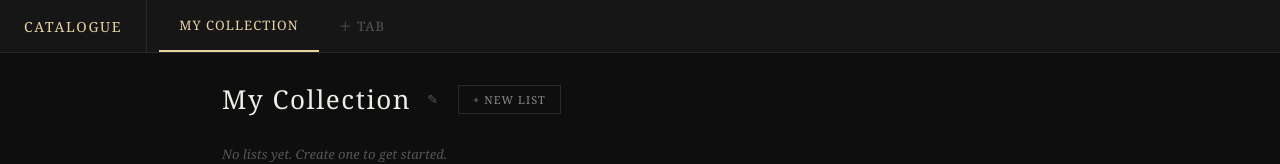
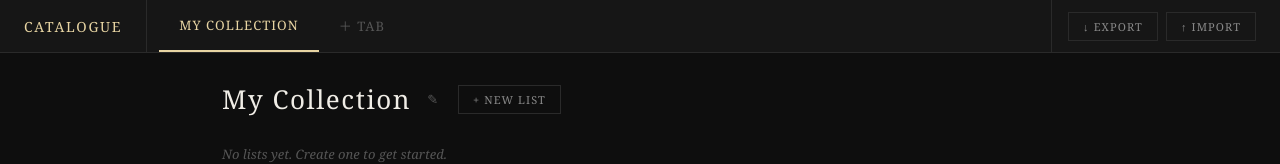
Before and after one commit to PrzyluckiMaciej/Cataloguer, a React (Create React App) app: page / in a window 1280 px wide. Shown: the top 164 px of the page. Built offline with nearby package versions, Linux system fonts and the light colour scheme.

Commit message:
feat: added import and export

```diff
--- a/src/App.jsx
+++ b/src/App.jsx
@@ -16,7 +16,9 @@ export default function App() {
   const [modal, setModal] = useState(null);
   const [dragListIdx, setDragListIdx] = useState(null);
   const [overListIdx, setOverListIdx] = useState(null);
+  const [importError, setImportError] = useState(null);
   const saving = useRef(false);
+  const importRef = useRef();
 
   // Load from IndexedDB on mount
   useEffect(() => {
@@ -51,6 +53,39 @@ export default function App() {
   const switchTab = (id) => {
     setActiveTabId(id);
     setActiveListId(null);
+  };
+
+  // ── Export ────────────────────────────────────────────────────────────────
+  const handleExport = () => {
+    const json = JSON.stringify(state, null, 2);
+    const blob = new Blob([json], { type: "application/json" });
+    const url = URL.createObjectURL(blob);
+    const a = document.createElement("a");
+    a.href = url;
+    a.download = `catalogue-backup-${new Date().toISOString().slice(0, 10)}.json`;
+    a.click();
+    URL.revokeObjectURL(url);
+  };
+
+  // ── Import ────────────────────────────────────────────────────────────────
+  const handleImport = (e) => {
+    const file = e.target.files[0];
+    if (!file) return;
+    const reader = new FileReader();
+    reader.onload = (ev) => {
+      try {
+        const parsed = JSON.parse(ev.target.result);
+        if (!parsed.tabs || !parsed.lists || !parsed.items) throw new Error("Invalid format");
+        setState(parsed);
+        setActiveTabId(parsed.tabs[0]?.id || null);
+        setActiveListId(null);
+        setImportError(null);
+      } catch {
+        setImportError("Import failed — the file doesn't look like a valid backup.");
+      }
+    };
+    reader.readAsText(file);
+    e.target.value = "";
   };
 
   if (!state) {
@@ -114,6 +149,8 @@ export default function App() {
     setDragListIdx(null);
     setOverListIdx(null);
   };
+
+  // ── Item CRUD ─────────────────────────────────────────────────────────────
   const createItem = (item) =>
     update((s) => ({ ...s, items: [...s.items, item] }));
 
@@ -143,7 +180,26 @@ export default function App() {
         <button style={{ ...css.tabBtn(false), color: G.textDim }} onClick={() => setModal("newTab")}>
           ＋ Tab
         </button>
+
+        {/* Export / Import — pushed to the right */}
+        <div style={{ marginLeft: "auto", display: "flex", alignItems: "center", gap: 8, paddingLeft: 16, borderLeft: `1px solid ${G.border}` }}>
+          <button style={{ ...css.ghostBtn, fontSize: 11 }} onClick={handleExport} title="Export all data as JSON">
+            ↓ Export
+          </button>
+          <button style={{ ...css.ghostBtn, fontSize: 11 }} onClick={() => importRef.current.click()} title="Import from JSON backup">
+            ↑ Import
+          </button>
+          <input ref={importRef} type="file" accept=".json" style={{ display: "none" }} onChange={handleImport} />
+        </div>
       </div>
+
+      {/* Import error banner */}
+      {importError && (
+        <div style={{ background: G.dangerDim, color: G.text, fontSize: 12, padding: "8px 24px", display: "flex", justifyContent: "space-between", alignItems: "center" }}>
+          {importError}
+          <button style={{ ...css.iconBtn(false), fontSize: 11 }} onClick={() => setImportError(null)}>✕</button>
+        </div>
+      )}
 
       {/* Main content */}
       <div style={{ flex: 1, padding: "28px 32px", maxWidth: 900, width: "100%", margin: "0 auto", boxSizing: "border-box" }}>
```
